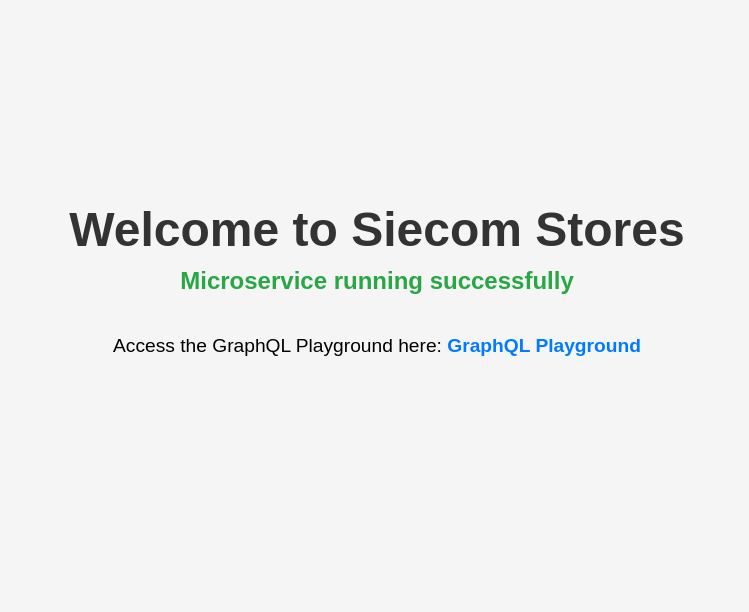
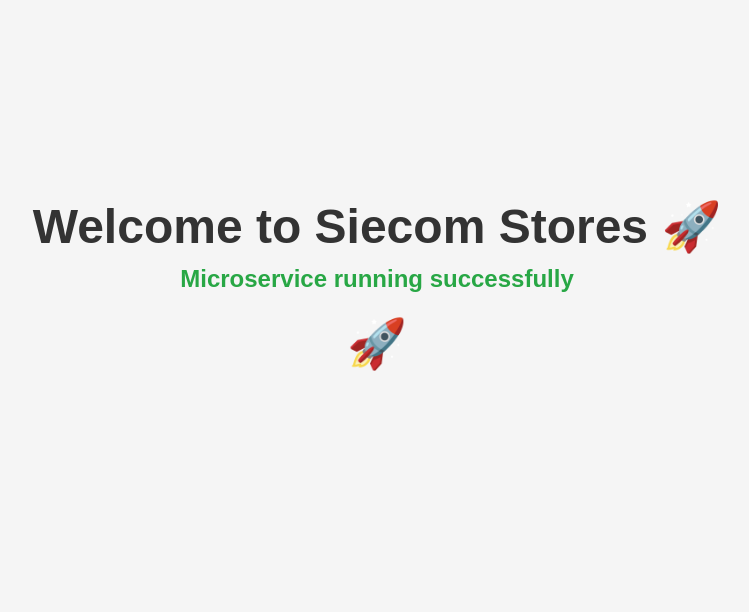
Before and after one commit to AsinineFatuity/siecom, a Django app: page / in a window 1280 px wide. Shown: the part 131-743 px from the top of the page, without its empty margins (263-1012 px from the left). Run offline with Django 5.2, Linux system fonts and the light colour scheme.

Commit message:
rocket emoji init

```diff
--- a/templates/home.html
+++ b/templates/home.html
@@ -3,7 +3,7 @@
 <head>
     <meta charset="UTF-8">
     <meta name="viewport" content="width=device-width, initial-scale=1.0">
-    <title>Siecom Stores</title>
+    <title>Siecom Stores 🚀</title>
     <style>
         body {
             font-family: Arial, sans-serif;
@@ -45,6 +45,18 @@
             text-decoration: underline;
         }
 
+        @keyframes float {
+            0% { transform: translateY(0px); }
+            50% { transform: translateY(-10px); }
+            100% { transform: translateY(0px); }
+        }
+
+        .rocket {
+            font-size: 3rem;
+            margin-top: 20px;
+            animation: float 2s infinite ease-in-out;
+        }
+
         @media (max-width: 480px) {
             body {
                 padding: 10px;
@@ -53,15 +65,16 @@
             p {
                 margin-top: 20px;
             }
+
+            .rocket {
+                font-size: 2.5rem;
+            }
         }
     </style>
 </head>
 <body>
-    <h1>Welcome to Siecom Stores</h1>
+    <h1>Welcome to Siecom Stores 🚀</h1>
     <h2>Microservice running successfully</h2>
-    <p>
-        Access the GraphQL Playground here:
-        <a href="/graphql/">GraphQL Playground</a>
-    </p>
+    <div class="rocket">🚀</div>
 </body>
 </html>
```
Also changed, not shown: docs/deployment.md (+2 -2 lines).
